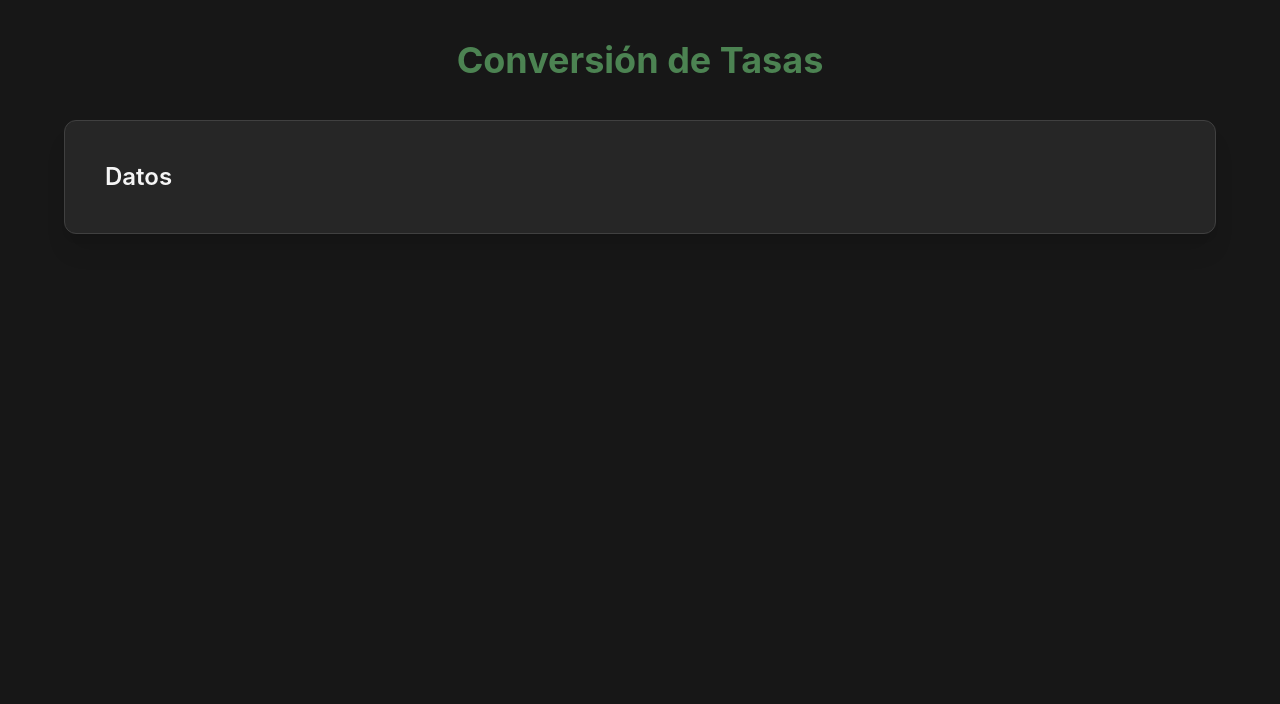
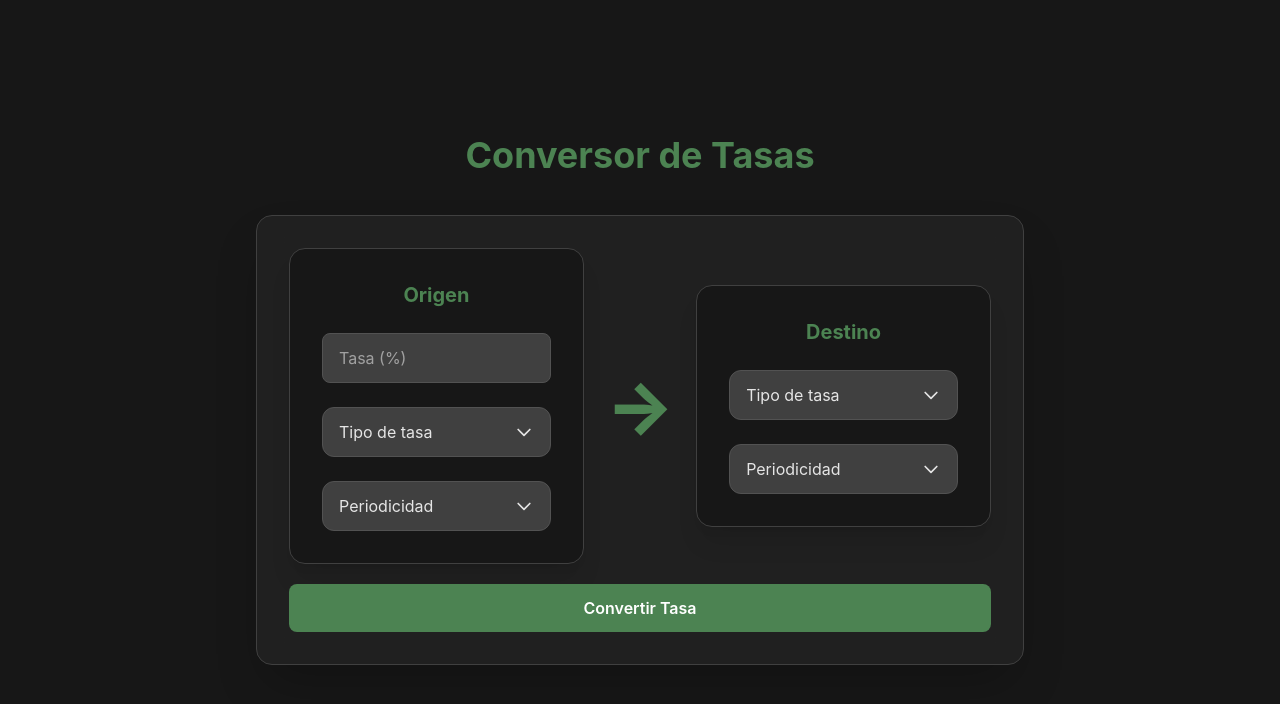
Before and after one commit to MONTESDANIEL/interes-compuesto, a React (Vite) app: page /conversion-rate in a window 1280 px wide. Shown: the top 704 px of the page. Built offline with nearby package versions, Linux system fonts and the light colour scheme.

Commit message:
feat: Enhance RateConversion component with input fields and result display

```diff
--- a/src/pages/RateConversion.tsx
+++ b/src/pages/RateConversion.tsx
@@ -1,18 +1,178 @@
-import React from "react";
+import React, { useState } from "react";
+import CustomInput from "../components/CustomInput";
+import Dropdown from "../components/Dropdown";
+import ResultCard from "../components/ResultCard";
 
 const RateConversion: React.FC = () => {
+  const [tasa, setTasa] = useState<string>("");
+  const [tipoTasaOrigen, setTipoTasaOrigen] = useState<
+    "efectiva" | "nominal" | ""
+  >("");
+  const [tipoTasaDestino, setTipoTasaDestino] = useState<
+    "efectiva" | "nominal" | ""
+  >("");
+  const [periodicidadOrigen, setPeriodicidadOrigen] = useState<string>("");
+  const [periodicidadDestino, setPeriodicidadDestino] = useState<string>("");
+  const [resultado, setResultado] = useState<number | null>(null);
+
+  // Mapa de periodos por año
+  const periodosPorAno: Record<number, number> = {
+    1: 12, // mensual
+    2: 6, // bimestral
+    3: 4, // trimestral
+    4: 3, // cuatrimestral
+    6: 2, // semestral
+    12: 1, // anual
+  };
+
+  /** Cálculo principal */
+  const handleSubmit = () => {
+    if (
+      !tasa ||
+      !tipoTasaOrigen ||
+      !tipoTasaDestino ||
+      !periodicidadOrigen ||
+      !periodicidadDestino
+    )
+      return;
+
+    const tasaNum = parseFloat(tasa) / 100;
+    const po = parseInt(periodicidadOrigen);
+    const pd = parseInt(periodicidadDestino);
+
+    let iOrigen = 0;
+    let iDestino = 0;
+    let resultadoFinal = 0;
+
+    if (tipoTasaOrigen === "nominal") {
+      const mOrigen = periodosPorAno[po];
+      iOrigen = tasaNum / mOrigen;
+    } else {
+      iOrigen = tasaNum;
+    }
+
+    const n1 = periodosPorAno[po];
+    const n2 = periodosPorAno[pd];
+    iDestino = Math.pow(1 + iOrigen, n1 / n2) - 1;
+
+    if (tipoTasaDestino === "nominal") {
+      const mDestino = periodosPorAno[pd];
+      resultadoFinal = iDestino * mDestino;
+    } else {
+      resultadoFinal = iDestino;
+    }
+
+    setResultado(resultadoFinal * 100);
+  };
+
   return (
-    <div className="min-h-screen bg-neutral-900 text-neutral-100 px-4 ">
-      <div className="max-w-6xl mx-auto flex flex-col gap-10 py-10">
-        {/* TÍTULO */}
+    <div className="flex justify-center items-center min-h-screen bg-neutral-900 text-neutral-100 p-5">
+      <div className="max-w-3xl w-full space-y-10">
         <h1 className="text-4xl font-bold text-center text-primary">
-          Conversión de Tasas
+          Conversor de Tasas
         </h1>
 
-        {/* CARD PRINCIPAL */}
-        <div className="bg-neutral-800 border border-neutral-700 rounded-xl shadow-xl p-10 space-y-10">
-          <h1 className="text-2xl font-semibold">Datos</h1>
+        <div className="bg-neutral-800/70 border border-neutral-700 rounded-2xl p-8 space-y-5 shadow-2xl backdrop-blur-xl">
+          {/* contenedor principal */}
+          <div className="flex flex-col md:flex-row items-center w-full justify-between">
+            {/* ORIGEN */}
+            <div className="bg-neutral-900 border border-neutral-700 rounded-2xl shadow-xl p-8 flex flex-col gap-6 basis-full md:basis-[42%]">
+              <h3 className="text-xl font-bold text-primary text-center">
+                Origen
+              </h3>
+
+              <CustomInput
+                value={tasa}
+                placeholder="Tasa (%)"
+                onChange={setTasa}
+              />
+
+              <Dropdown
+                label="Tipo de tasa"
+                value={tipoTasaOrigen}
+                onChange={(value) =>
+                  setTipoTasaOrigen(value as "efectiva" | "nominal")
+                }
+                options={[
+                  { label: "Efectiva (E)", value: "efectiva" },
+                  { label: "Nominal (N)", value: "nominal" },
+                ]}
+              />
+
+              <Dropdown
+                label="Periodicidad"
+                value={periodicidadOrigen}
+                onChange={setPeriodicidadOrigen}
+                options={[
+                  { label: "Mensual (M)", value: "1" },
+                  { label: "Bimestral (B)", value: "2" },
+                  { label: "Trimestral (T)", value: "3" },
+                  { label: "Cuatrimestral (Q)", value: "4" },
+                  { label: "Semestral (S)", value: "6" },
+                  { label: "Anual (A)", value: "12" },
+                ]}
+              />
+            </div>
+
+            {/* FLECHA CENTRAL */}
+            <div className="flex justify-center items-center">
+              <div className="text-primary text-7xl font-extrabold select-none">
+                →
+              </div>
+            </div>
+
+            {/* DESTINO */}
+            <div className="bg-neutral-900 border border-neutral-700 rounded-2xl shadow-xl p-8 flex flex-col gap-6 basis-full md:basis-[42%]">
+              <h3 className="text-xl font-bold text-primary text-center">
+                Destino
+              </h3>
+
+              <Dropdown
+                label="Tipo de tasa"
+                value={tipoTasaDestino}
+                onChange={(value) =>
+                  setTipoTasaDestino(value as "efectiva" | "nominal")
+                }
+                options={[
+                  { label: "Efectiva (E)", value: "efectiva" },
+                  { label: "Nominal (N)", value: "nominal" },
+                ]}
+              />
+
+              <Dropdown
+                label="Periodicidad"
+                value={periodicidadDestino}
+                onChange={setPeriodicidadDestino}
+                options={[
+                  { label: "Mensual (M)", value: "1" },
+                  { label: "Bimestral (B)", value: "2" },
+                  { label: "Trimestral (T)", value: "3" },
+                  { label: "Cuatrimestral (Q)", value: "4" },
+                  { label: "Semestral (S)", value: "6" },
+                  { label: "Anual (A)", value: "12" },
+                ]}
+              />
+            </div>
+          </div>
+
+          {/* BOTÓN */}
+          <button
+            onClick={handleSubmit}
+            className="w-full py-3 rounded-lg bg-primary text-white font-semibold hover:bg-dark transition-colors duration-300 cursor-pointer"
+          >
+            Convertir Tasa
+          </button>
         </div>
+
+        {resultado !== null && (
+          <div className="bg-neutral-800 border border-neutral-700 rounded-xl shadow-xl p-8 text-center">
+            <h2 className="text-2xl font-bold text-primary mb-8">Resultado</h2>
+            <ResultCard
+              label="Tasa Convertida"
+              value={`${resultado.toFixed(4)}%`}
+            />
+          </div>
+        )}
       </div>
     </div>
   );
```
